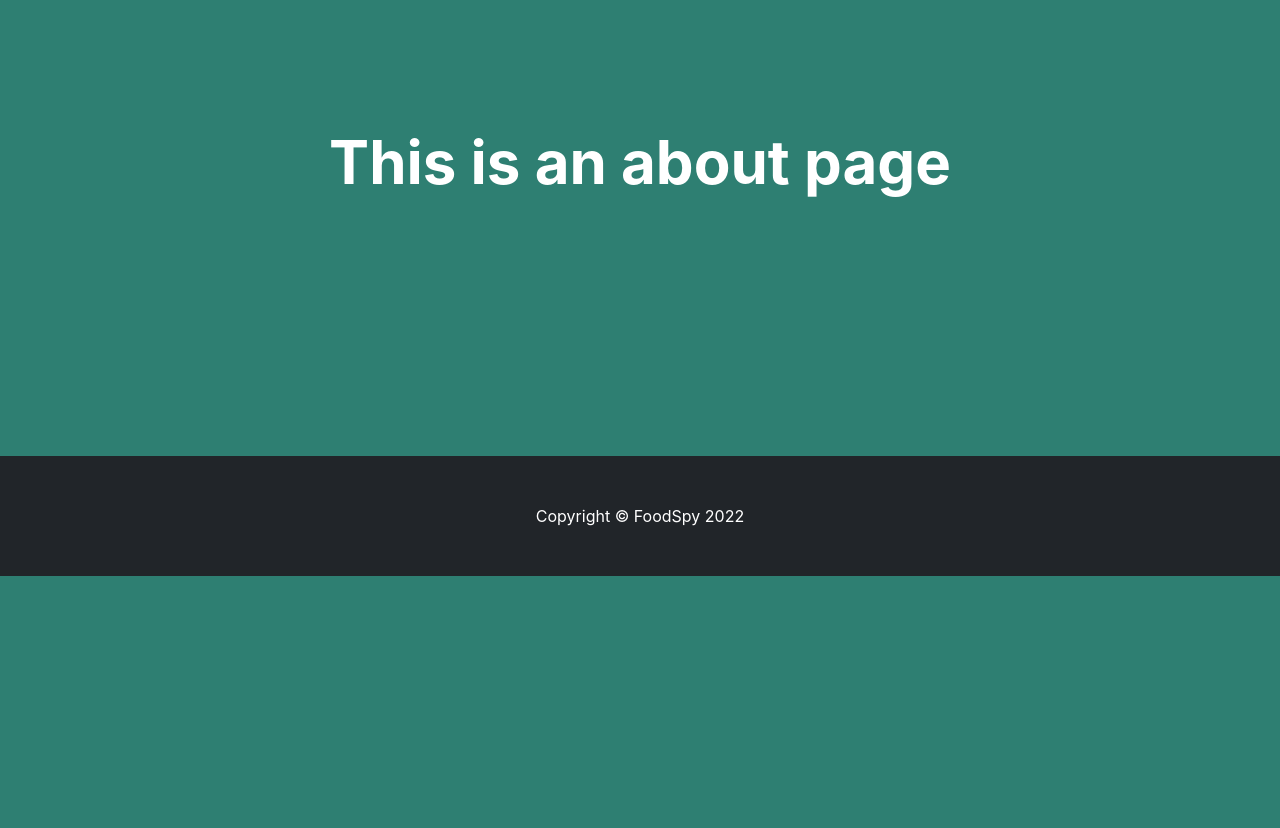
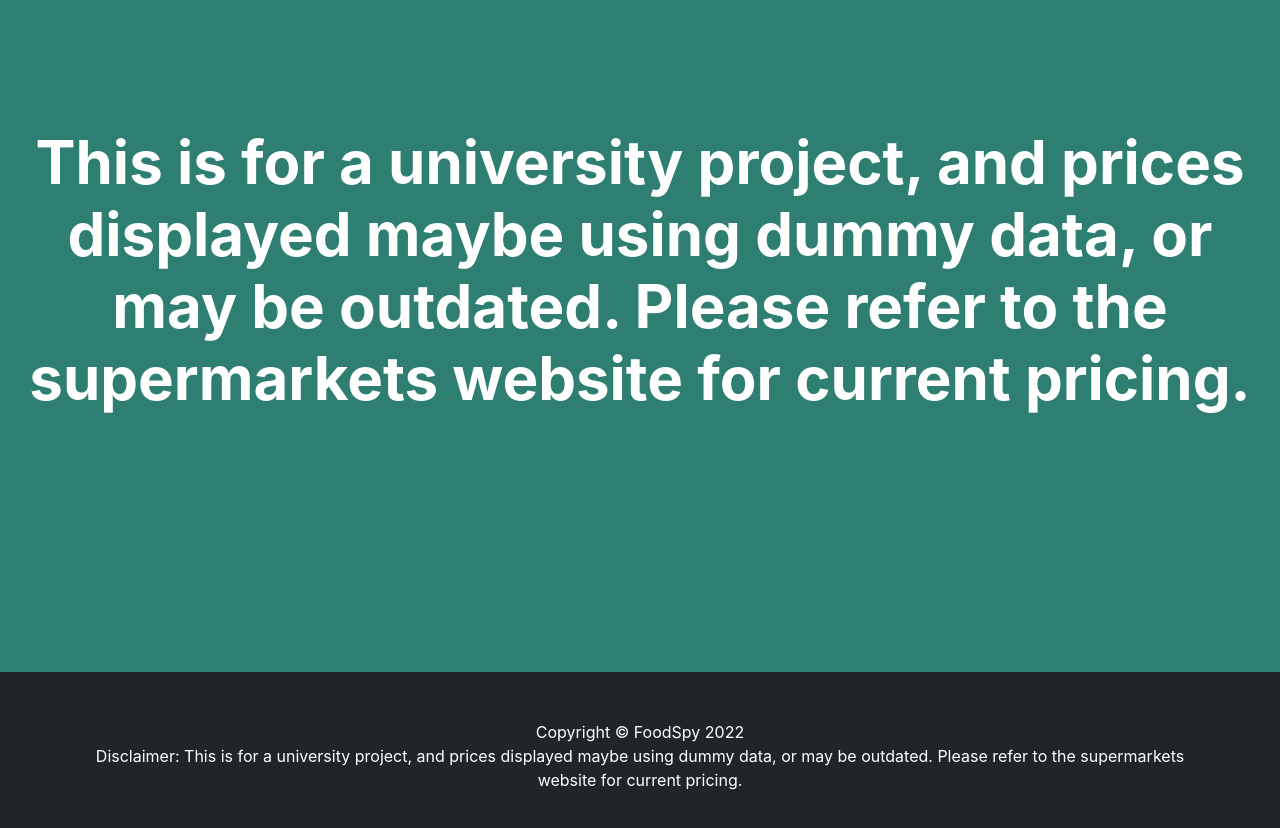
Before and after one commit to AfroComrade/SDP_FoodSpy, a React (Create React App) app in the folder frontend/: page /about in a window 1280 px wide. Shown: the part 180-1008 px from the top of the page. Before the commit the page ends 800 px from the top, so only its background shows below. Built offline with nearby package versions, Linux system fonts and the light colour scheme.

Commit message:
Added disclaimers
To protect us from getting in trouble.

```diff
--- a/frontend/src/pages/about.jsx
+++ b/frontend/src/pages/about.jsx
@@ -11,7 +11,7 @@ const About = () => {
             alignItems: "center",
 
         }}>
-      <h1 style = {{ color:"white", fontSize: 60, fontWeight: "bold"}}>This is an about page</h1>
+      <h1 style = {{ color:"white", fontSize: 60, fontWeight: "bold"}}>This is for a university project, and prices displayed maybe using dummy data, or may be outdated. Please refer to the supermarkets website for current pricing.</h1>
       </div>
       <div style={{
             paddingTop: '250px'
--- a/frontend/src/pages/footer.jsx
+++ b/frontend/src/pages/footer.jsx
@@ -3,7 +3,10 @@ import React from "react";
 function Footer(){
     return(
         <footer class="py-5 bg-dark">
-            <div class="container"><p class="m-0 text-center text-white">Copyright &copy; FoodSpy 2022</p></div>
+            <div class="container">
+                <p class="m-0 text-center text-white">Copyright &copy; FoodSpy 2022</p>
+                <p class="m-0 text-center text-white">Disclaimer: This is for a university project, and prices displayed maybe using dummy data, or may be outdated. Please refer to the supermarkets website for current pricing.</p>
+                </div>
         </footer>
     );
 }
```
